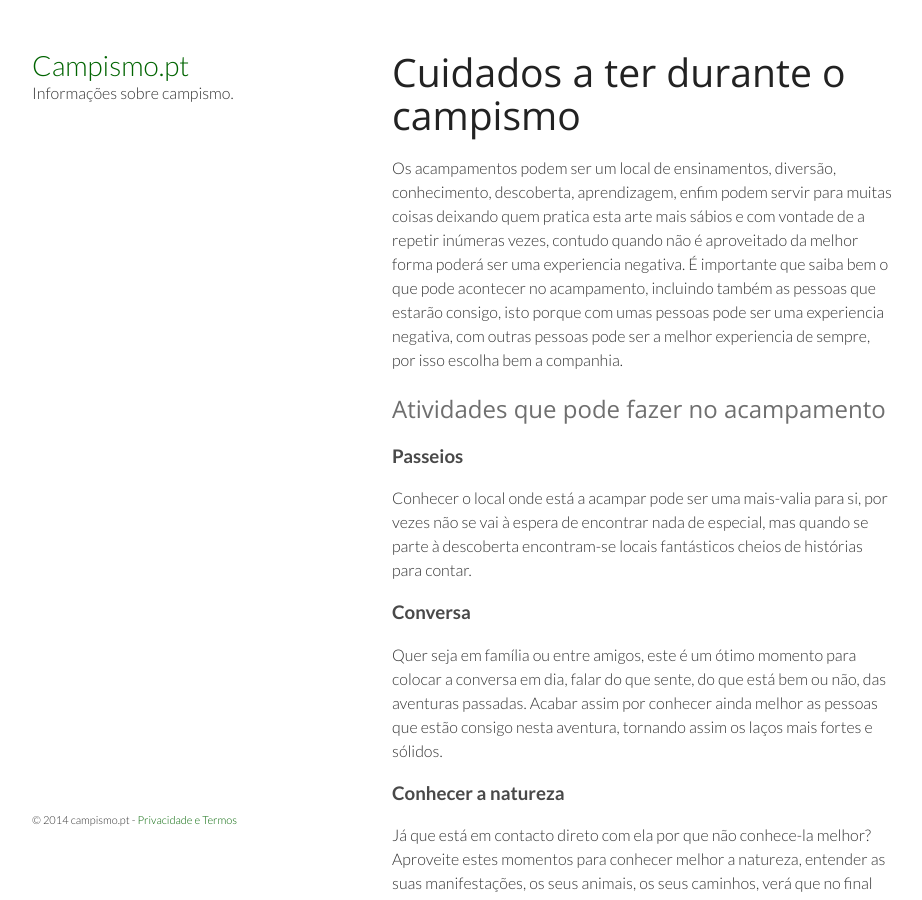
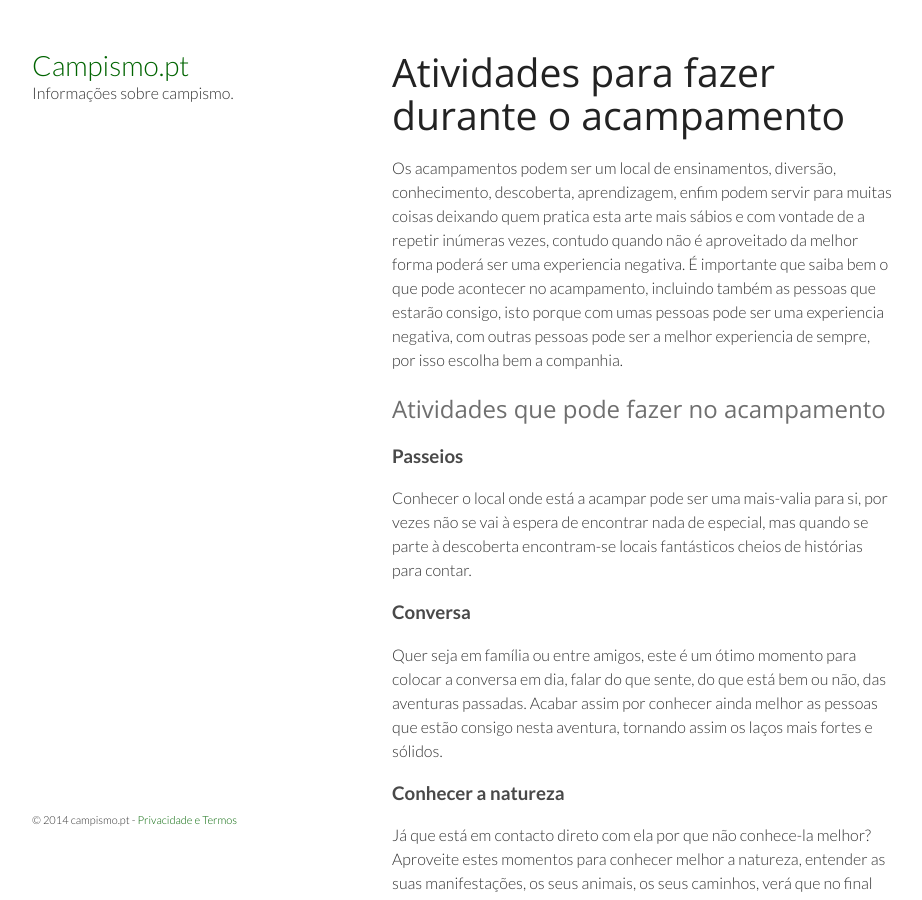
Before and after one commit to artigos/campismo.pt, a Jekyll site: the page built from _posts/2014-05-06-atividades-para-fazer-durante-o-acampamento.md, in a window 1280 px wide and 900 px high. Shown: the whole window, without its empty margins (178-1100 px from the left). Built offline with Jekyll 4.4.1, drawn with Linux system fonts in a browser that asks for light colours; comment, search, counter and statistics services are not loaded.

Commit message:
Changed title and added favicon

```diff
--- a/_includes/top.html
+++ b/_includes/top.html
@@ -11,7 +11,7 @@
   <link rel="stylesheet" href="{{ site.url }}/css/gridism.css" />
   <link rel="stylesheet" href="{{ site.url }}/css/style.css" />
   <link rel="stylesheet" href="{{ site.url }}/css/pygments.css" />
-  <link rel="icon" type="image/x-icon" href="{{ site.url }}/assets/favicon.png" />
+  <link rel="icon" type="image/x-icon" href="{{ site.url }}/assets/favicon.ico" />
   <link rel="stylesheet" type="text/css" href="http://fonts.googleapis.com/css?family=Open+Sans:300italic,400italic,700italic,400,300,700">
   <script src="{{ site.url }}/js/modernizr.js"></script>
   <!--[if lt IE 9]>
--- a/_posts/2014-05-06-atividades-para-fazer-durante-o-acampamento.md
+++ b/_posts/2014-05-06-atividades-para-fazer-durante-o-acampamento.md
@@ -1,6 +1,6 @@
 ---
 layout: default
-title: Cuidados a ter durante o campismo
+title: Atividades para fazer durante o acampamento
 ---
 
 #{{ page.title }}
```
Also changed, not shown: _posts/2014-05-08-acampar-com-criancas.md (+1 -1 lines), assets/favicon.ico (added), assets/favicon.png (deleted).
